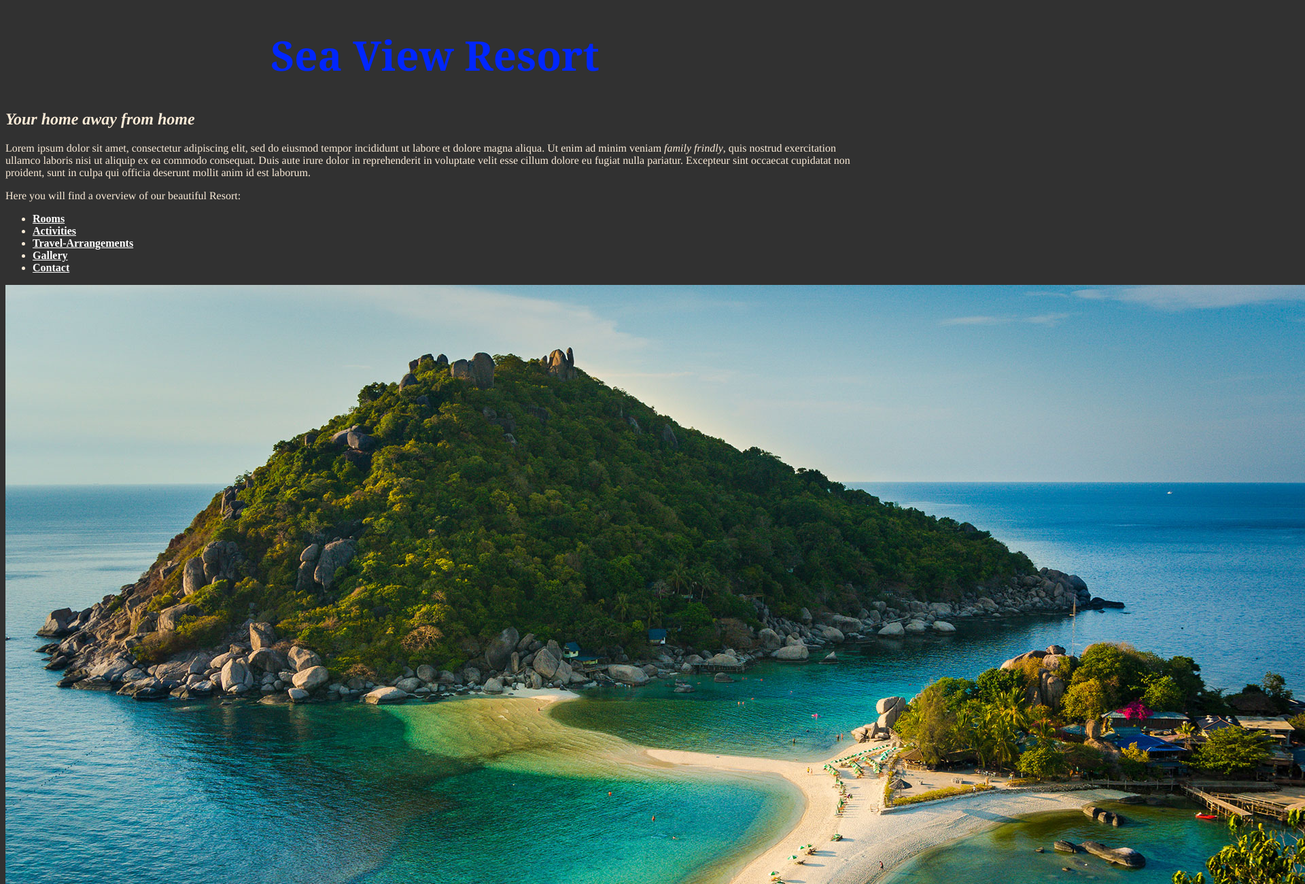
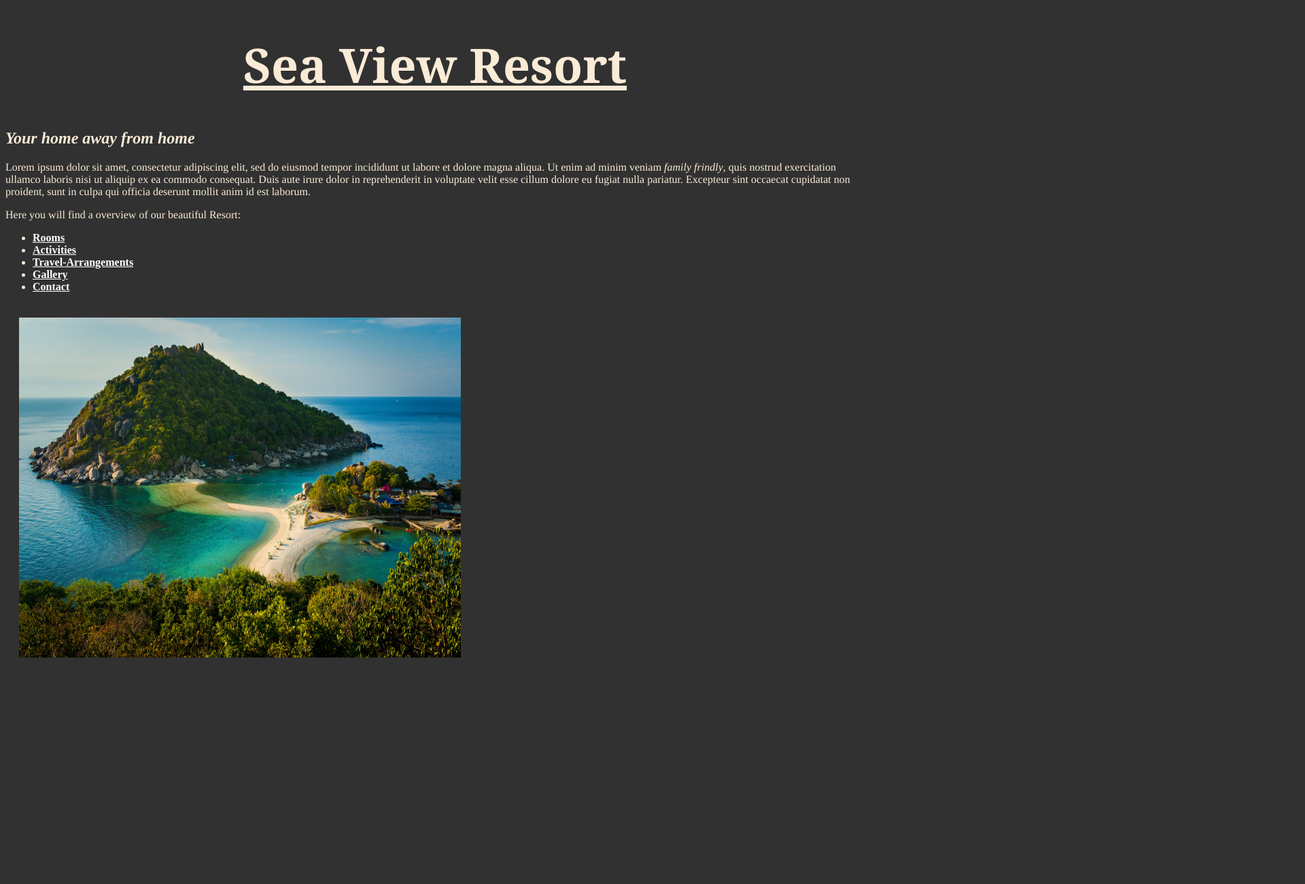
Before and after one commit to ChristophPeiniger/resort-tast, a plain HTML site: page index.html in a window 1280 px wide. Shown: the top 1300 px of the page at 68% size, 1920 px wide, since content can reach past the window. After the commit the page ends 999 px from the top, so only its background shows below. Drawn offline with Linux system fonts and the light colour scheme.

Commit message:
design update

```diff
--- a/css/styles.css
+++ b/css/styles.css
@@ -2,11 +2,11 @@ body {
   background-color: rgba(0, 0, 0, 0.808);
   }
   h1 {
-  color:rgb(0, 38, 255);
+  color:antiquewhite;
   font-family: Georgia;
   text-decoration: underline;
-  text-decoration: blue;
-  font-size: 60px;
+  border-bottom: antiquewhite;
+  font-size: 70px;
   text-align: center;
   }
   h2 {
@@ -26,7 +26,9 @@ body {
   font-style: normal;
   }
   img {
-  height: auto;
+  height: 500px;
+  width: 650px;
+  padding: 20px;
   }
   a {
   color: rgb(255, 255, 255);
```
